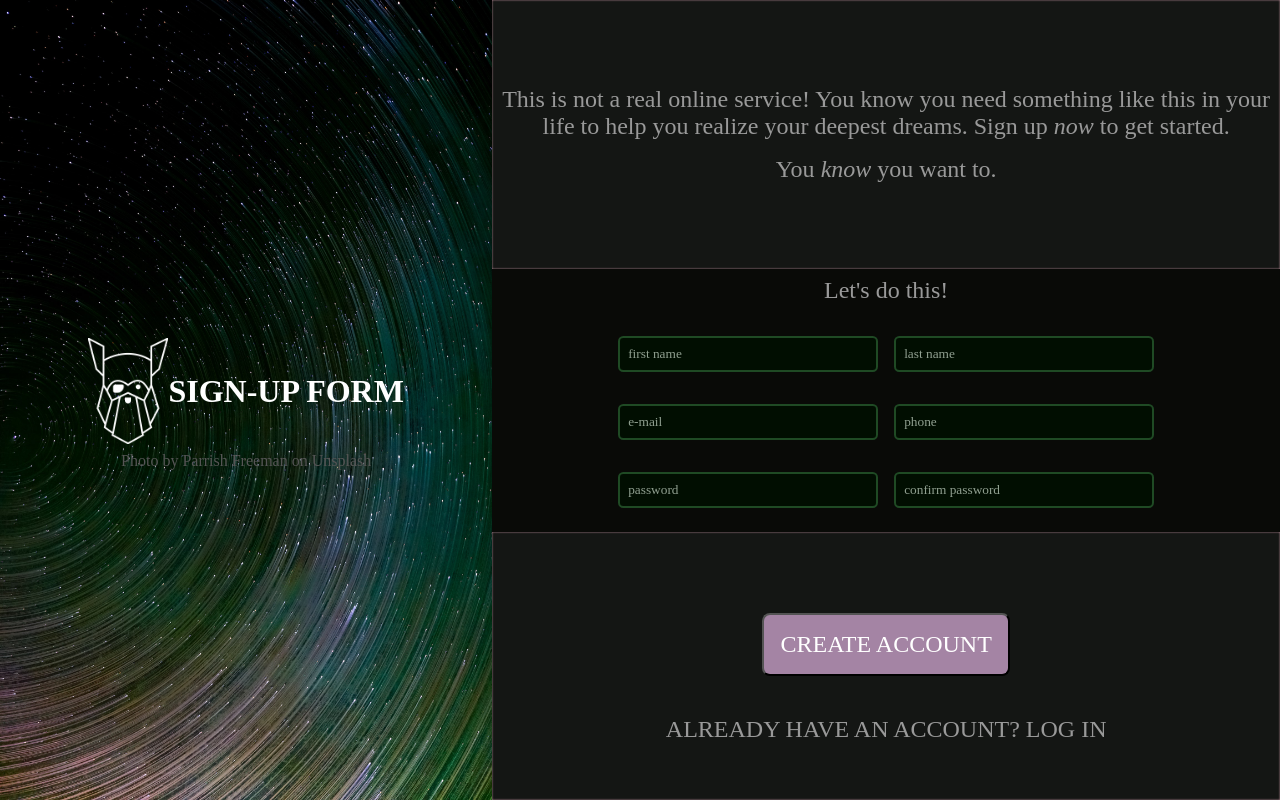
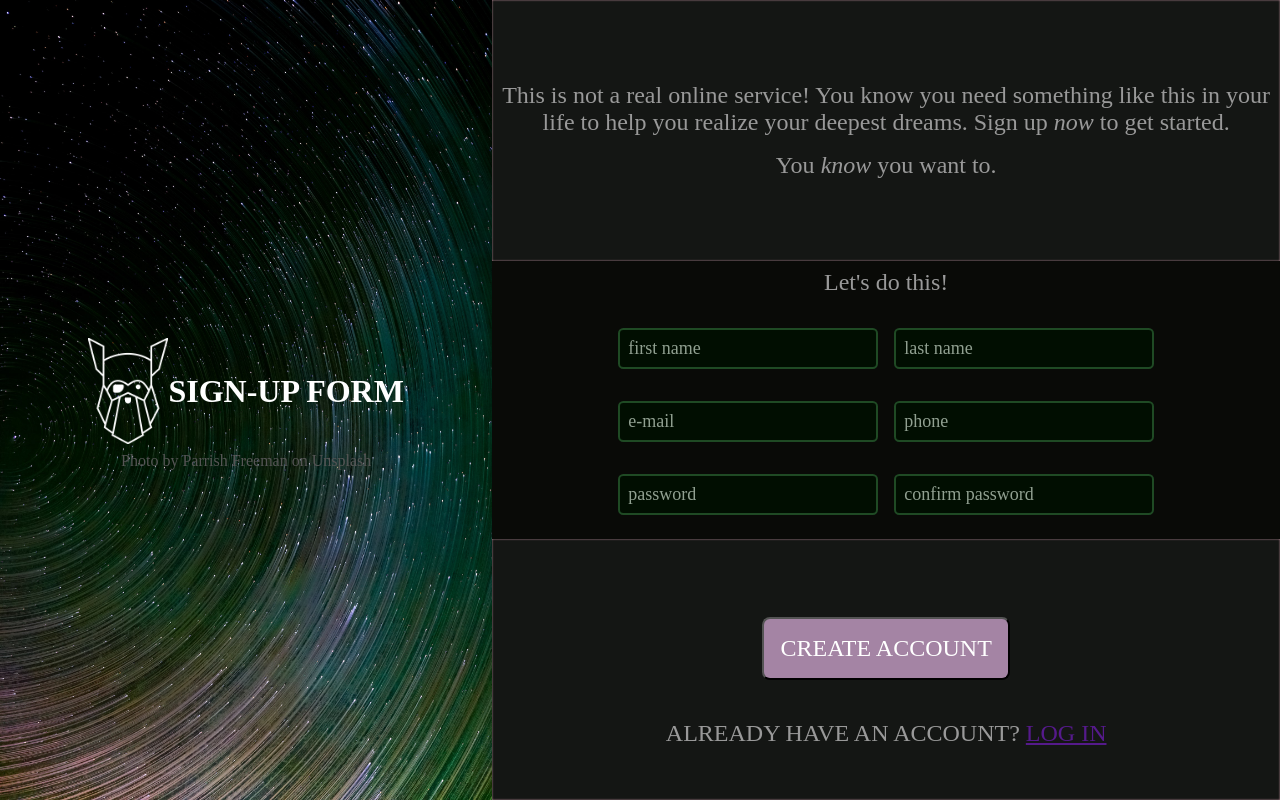
Before and after one commit to jj-attaq/sign-up-form, a plain HTML site: page index.html in a window 1280 px wide. Drawn offline with Linux system fonts and the light colour scheme; a web font is replaced by a local one.

Commit message:
better on mobile

```diff
--- a/index.html
+++ b/index.html
@@ -23,45 +23,45 @@
       </div>
       <div class="form-block--form">
         <p>Let's do this!</p>
-        <form action="">
+        <form action="#" method="post">
           <fieldset>
             <legend></legend>
               <div class="row">
                 <div class="left-col">
                   <label for="first-name"></label>
-                  <input id="first-name" type="text" name="first-name" placeholder="first name">
+                  <input id="first-name" type="text" name="first-name" placeholder="first name" required>
                 </div>
                 <div class="right-col">
                   <label for="last-name"></label>
-                  <input id="last-name" type="text" name="last-name" placeholder="last name">
+                  <input id="last-name" type="text" name="last-name" placeholder="last name" required>
                 </div>
               </div>
               <div class="row">
                 <div class="left-col">
                   <label for="email"></label>
-                  <input id="email" type="email" name="email" placeholder="e-mail">
+                  <input id="email" type="email" name="email" placeholder="e-mail" required>
                 </div>
                 <div class="right-col">
                   <label for="phone"></label>
-                  <input id="phone" type="tel" name="phone" placeholder="phone">
+                  <input id="phone" type="tel" name="phone" placeholder="phone" minlength="9" maxlength="9" required>
                 </div>
               </div>
               <div class="row">
                 <div class="left-col">
                   <label for="password"></label>
-                  <input id="password" type="password" name="password" placeholder="password">
+                  <input id="password" type="password" name="password" placeholder="password" minlength="8" maxlength="20" required>
                 </div>
                 <div class="right-col">
                   <label for="confirmPassword"></label>
-                  <input id="confirmPassword" type="password" name="confirmPassword" placeholder="confirm password">
+                  <input id="confirmPassword" type="password" name="confirmPassword" placeholder="confirm password" minlength="8" maxlength="20" required>
                 </div>
               </div>
           </fieldset>
         </form>
       </div>
       <div class="footer">
-        <button>CREATE ACCOUNT</button>
-        <p>ALREADY HAVE AN ACCOUNT? LOG IN</p>
+        <button type="submit">CREATE ACCOUNT</button>
+        <p>ALREADY HAVE AN ACCOUNT? <a href="">LOG IN</a></p>
       </div>
     </div>
   </div>
--- a/src/style.css
+++ b/src/style.css
@@ -113,27 +113,33 @@ fieldset {
 }
 .left-col,
 .right-col {
-  display: flex;
+  /* display: flex; */
 }
 input {
+  font-size: large;
   color: #91f091;
   padding: 0.5rem;
   margin: 0.5rem;
   width: 15rem;
-  display: flex;
+  /* display: flex; */
   background-color: #010e01;
   border-color: #1f4a24;
   border-style: solid;
   border-radius: 0.33rem;
 }
 input:focus {
-  border-color: #91a091
+  outline: none;
+  border-color: #91a091;
 }
 input:focus::-webkit-input-placeholder {
   color: #91f091;
 }
 input::placeholder {
   color: #91a091;
+}
+input:not(:placeholder-shown):invalid {
+  border-color: #810101;
+  background-color: #1e0101;
 }
 @media screen and (max-width: 800px) {
   .container {
@@ -153,3 +159,13 @@ input::placeholder {
     /* justify-content: center; */
   }
 }
+@media only screen and (hover: none) and (pointer: coarse) {
+/* Regular CSS rules here*/
+  @media (orientation: landscape) {
+    .side-picture {
+      height: auto;
+    }
+    .logo {
+    }
+  }
+}
```
